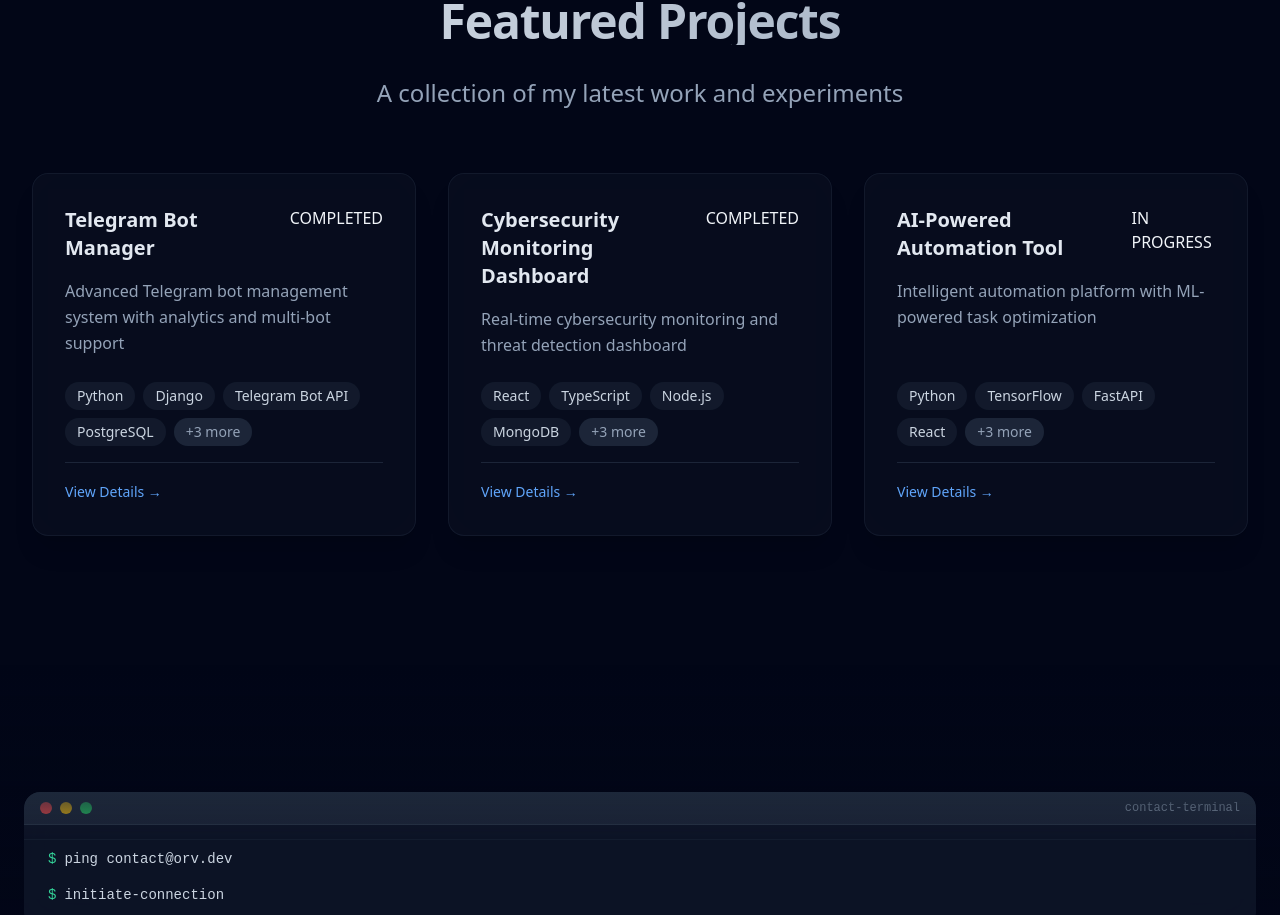
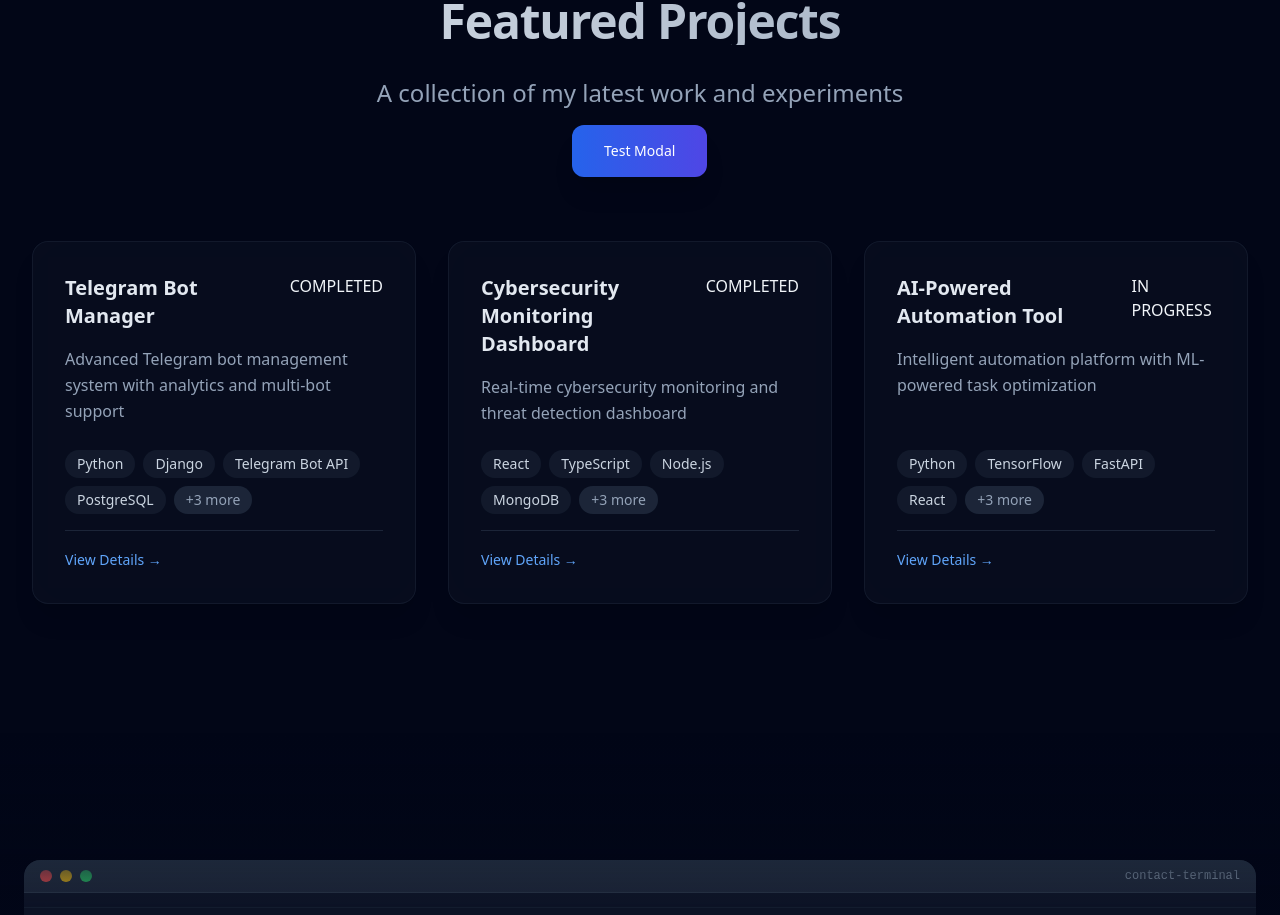
Before and after one commit to ItsOrv/Orv-Site, a React (Vite) app: page / in a window 1280 px wide. Shown: the part 3360-4275 px from the top of the page. Built offline with nearby package versions, Linux system fonts and the light colour scheme.

Commit message:
debug: Add console logs and test button for modal debugging
- Add console.log to track modal opening
- Add test button to verify modal functionality
- Increase z-index values for modal visibility
- Debug modal rendering and state management

```diff
--- a/src/components/ProjectModal.tsx
+++ b/src/components/ProjectModal.tsx
@@ -9,6 +9,7 @@ interface ProjectModalProps {
 }
 
 const ProjectModal = ({ project, isOpen, onClose }: ProjectModalProps) => {
+  console.log('ProjectModal render:', { project: project?.title, isOpen })
   if (!project) return null
 
   const getStatusColor = (status: string) => {
@@ -39,7 +40,7 @@ const ProjectModal = ({ project, isOpen, onClose }: ProjectModalProps) => {
             animate={{ opacity: 1 }}
             exit={{ opacity: 0 }}
             onClick={onClose}
-            className="fixed inset-0 bg-black/80 backdrop-blur-sm z-50"
+            className="fixed inset-0 bg-black/80 backdrop-blur-sm z-[9999]"
           />
 
           {/* Modal */}
@@ -48,7 +49,7 @@ const ProjectModal = ({ project, isOpen, onClose }: ProjectModalProps) => {
             animate={{ opacity: 1, scale: 1, y: 0 }}
             exit={{ opacity: 0, scale: 0.9, y: 20 }}
             transition={{ type: "spring", duration: 0.5 }}
-            className="fixed inset-4 z-50 overflow-y-auto"
+            className="fixed inset-4 z-[10000] overflow-y-auto"
           >
             <div className="min-h-full flex items-center justify-center p-4">
               <div className="relative w-full max-w-6xl max-h-[90vh] bg-slate-900/95 backdrop-blur-xl border border-slate-700/50 rounded-2xl shadow-2xl overflow-hidden">
--- a/src/components/ProjectsSection.tsx
+++ b/src/components/ProjectsSection.tsx
@@ -11,6 +11,7 @@ const ProjectsSection = () => {
   const [isModalOpen, setIsModalOpen] = useState(false)
 
   const openModal = (project: Project) => {
+    console.log('Opening modal for project:', project.title)
     setSelectedProject(project)
     setIsModalOpen(true)
   }
@@ -34,6 +35,13 @@ const ProjectsSection = () => {
           <p className="subheading-executive mx-auto">
             {projects.subheading}
           </p>
+          {/* Test Button */}
+          <button
+            onClick={() => openModal(featuredProjects[0])}
+            className="btn-executive mt-4"
+          >
+            Test Modal
+          </button>
         </motion.div>
 
         <div className="grid md:grid-cols-2 lg:grid-cols-3 gap-8">
```
